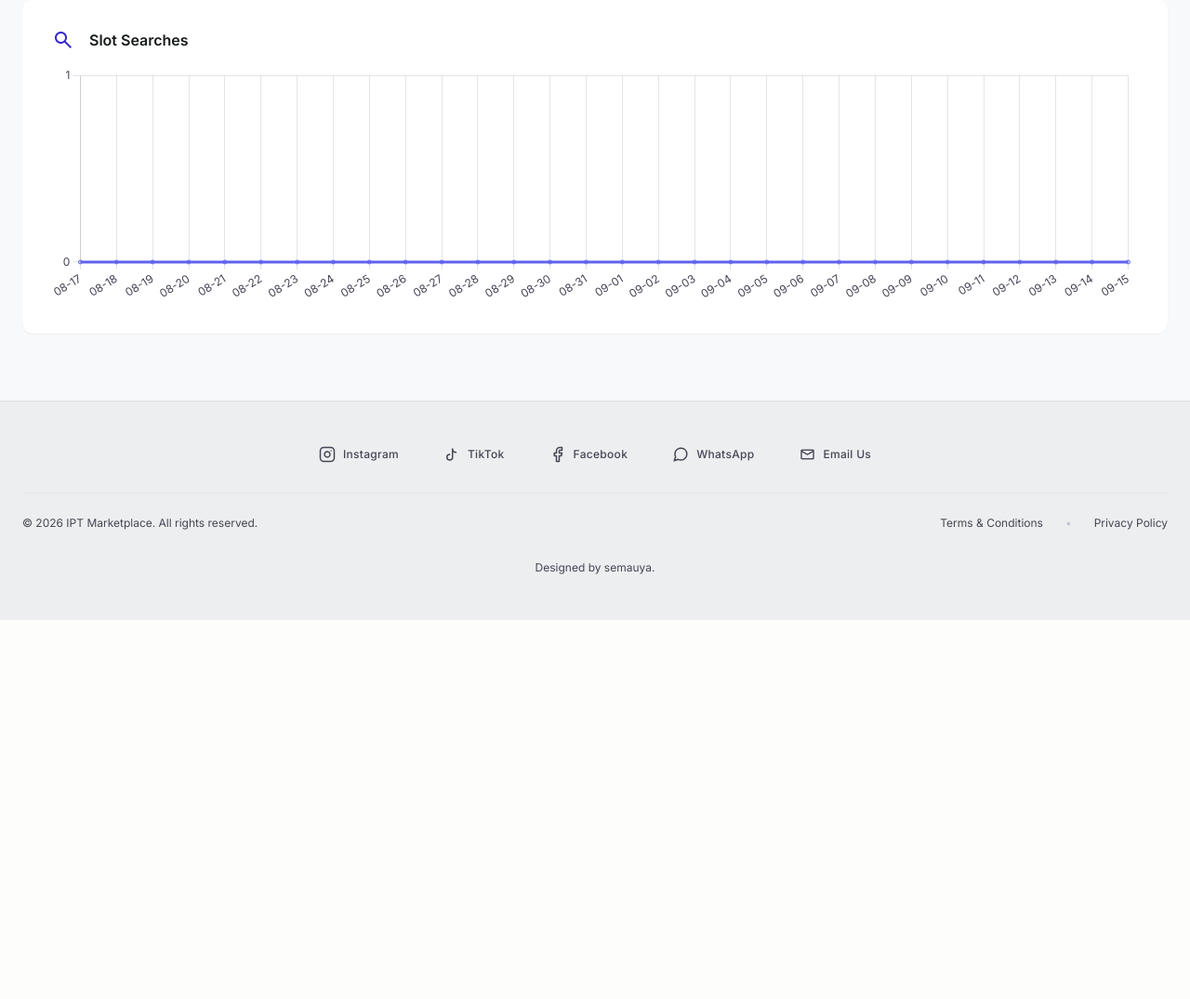
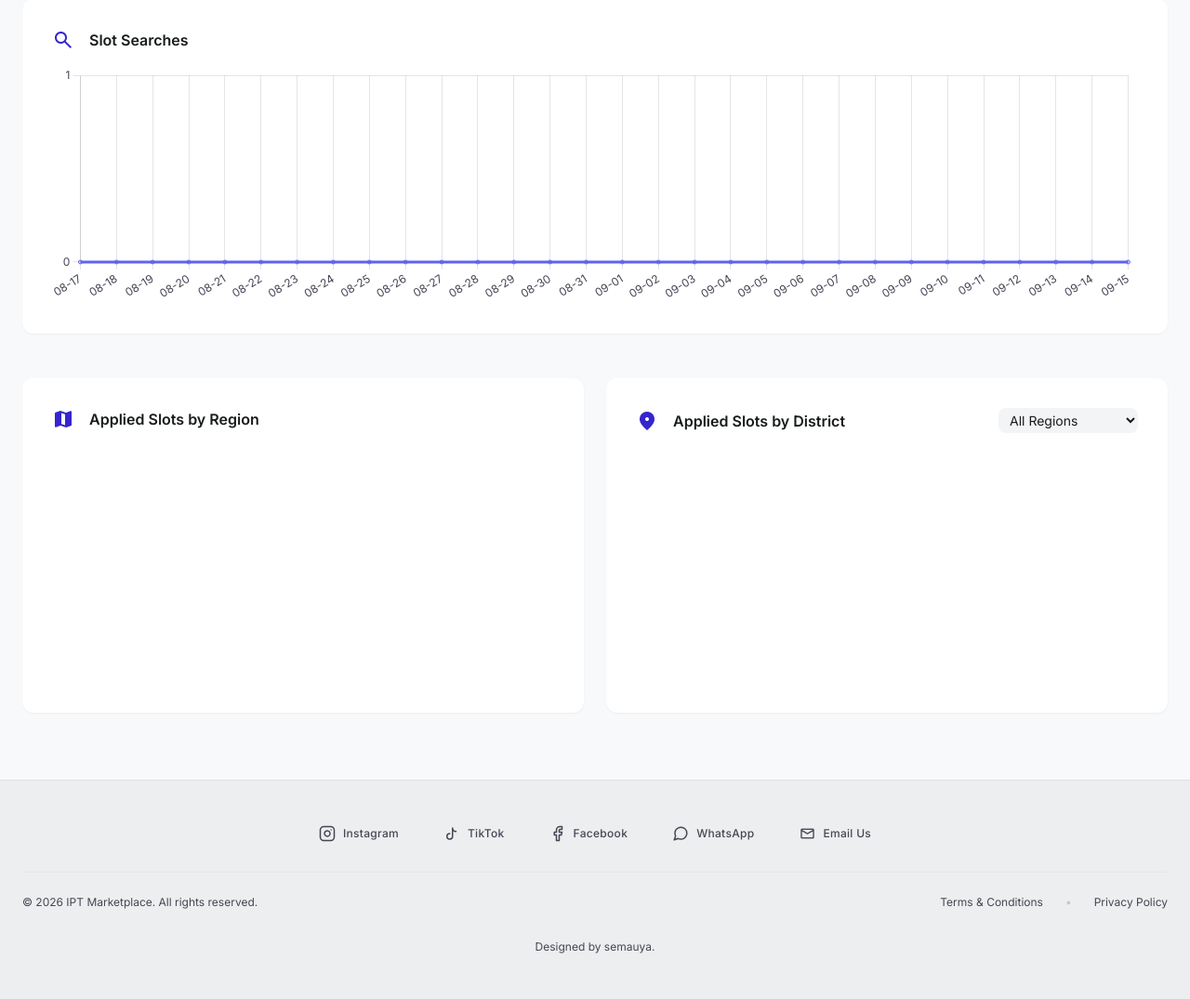
Before and after one commit to IM14725/IPT-placement-system, a Django app: page /platform/metrics/ in a window 1280 px wide. Shown: the part 1157-2232 px from the top of the page at 93% size. Before the commit the page ends 1824 px from the top, so only its background shows below. Run offline with Django 5.2, Linux system fonts and the light colour scheme; the visitor is signed in with stand-in values (Sample User, id 1); data comes from the database, SQL or seed files in the repository; data that the repository does not hold is empty; a map, chart or similar area stays blank; parts of the project's set-up code (start-up, migrations or seed data) failed here and were passed over; some libraries are stand-ins or nearby versions.

Commit message:
Add applied slots by region and district graphs

```diff
--- a/backend/apps/core/views.py
+++ b/backend/apps/core/views.py
@@ -264,7 +264,23 @@ def _compute_metrics():
     # Slot-search trend: Redis per-day counter (started now; 0 for earlier days).
     search_series = daily_series("searches", days=days)
 
+
+    # Applied slots by region and district
+    applied_by_region_raw = Application.objects.values('slot__district__region__id', 'slot__district__region__name').annotate(count=Count('id')).order_by('-count')
+    applied_by_region = [
+        {'id': str(r['slot__district__region__id']), 'name': r['slot__district__region__name'] or 'Unknown', 'count': r['count']}
+        for r in applied_by_region_raw
+    ]
+
+    applied_by_district_raw = Application.objects.values('slot__district__id', 'slot__district__name', 'slot__district__region__id').annotate(count=Count('id')).order_by('-count')
+    applied_by_district = [
+        {'id': str(r['slot__district__id']), 'name': r['slot__district__name'] or 'Unknown', 'region_id': str(r['slot__district__region__id']), 'count': r['count']}
+        for r in applied_by_district_raw
+    ]
+
     return {
+        "applied_by_region": applied_by_region,
+        "applied_by_district": applied_by_district,
         "users": User.objects.count(),
         "students": StudentProfile.objects.count(),
         "students_verified": StudentProfile.objects.filter(
--- a/backend/templates/core/metrics.html
+++ b/backend/templates/core/metrics.html
@@ -7,7 +7,9 @@
       <h1 class="font-display text-display text-on-surface tracking-tight">Platform Metrics</h1>
       <p class="font-body-md text-on-surface-variant">A live overview of marketplace activity.</p>
     </div>
+
   </section>
+
 
   <div class="grid grid-cols-2 md:grid-cols-4 gap-md">
     <div class="bg-surface-container-lowest rounded-xl p-lg shadow-sm">
@@ -108,12 +110,43 @@
         </div>
       </div>
     </div>
+
+    <div class="grid grid-cols-1 lg:grid-cols-2 gap-md mt-md">
+      <div class="bg-surface-container-lowest rounded-xl p-lg shadow-sm">
+        <div class="flex items-center gap-sm mb-sm">
+          <span class="material-symbols-outlined text-primary" style="font-variation-settings: 'FILL' 1;">map</span>
+          <h3 class="font-body-md font-semibold text-on-surface">Applied Slots by Region</h3>
+        </div>
+        <div class="relative h-64">
+          <canvas id="region-chart" aria-label="Applied slots by region" role="img"></canvas>
+        </div>
+      </div>
+
+      <div class="bg-surface-container-lowest rounded-xl p-lg shadow-sm flex flex-col">
+        <div class="flex items-center justify-between mb-sm gap-2">
+          <div class="flex items-center gap-sm shrink-0">
+            <span class="material-symbols-outlined text-primary" style="font-variation-settings: 'FILL' 1;">location_on</span>
+            <h3 class="font-body-md font-semibold text-on-surface">Applied Slots by District</h3>
+          </div>
+          <select id="district-region-filter" class="w-[150px] bg-surface-container-low rounded-lg px-2 py-1 text-sm outline-none">
+            <option value="">All Regions</option>
+          </select>
+        </div>
+        <div class="relative h-64 flex-1">
+          <canvas id="district-chart" aria-label="Applied slots by district" role="img"></canvas>
+        </div>
+      </div>
+    </div>
   </section>
+
 </div>
+
 
 {{ data.revenue_series|json_script:"revenue-data" }}
 {{ data.login_series|json_script:"login-data" }}
 {{ data.search_series|json_script:"search-data" }}
+{{ data.applied_by_region|json_script:"region-data" }}
+{{ data.applied_by_district|json_script:"district-data" }}
 {% endblock %}
 
 {% block scripts %}
@@ -137,7 +170,75 @@
 
     var revenue = readSeries("revenue-data");
     var login = readSeries("login-data");
+
     var search = readSeries("search-data");
+    var appliedRegion = readSeries("region-data");
+    var appliedDistrict = readSeries("district-data");
+
+    if (appliedRegion.length) {
+      new Chart(document.getElementById("region-chart"), {
+        type: "bar",
+        data: {
+          labels: appliedRegion.map(function(item) { return item.name; }),
+          datasets: [{
+            label: "Applied Slots",
+            data: appliedRegion.map(function(item) { return item.count; }),
+            backgroundColor: "rgba(53, 37, 205, 0.75)",
+            hoverBackgroundColor: "#3525cd",
+            borderRadius: 4
+          }]
+        },
+        options: {
+          responsive: true, maintainAspectRatio: false,
+          plugins: { legend: { display: false } },
+          scales: { y: { beginAtZero: true, ticks: { precision: 0 } } }
+        }
+      });
+    }
+
+    if (appliedDistrict.length) {
+      var districtChartEl = document.getElementById("district-chart");
+      var districtFilter = document.getElementById("district-region-filter");
+
+      // Populate filter
+      appliedRegion.forEach(function(r) {
+        var opt = document.createElement("option");
+        opt.value = r.id;
+        opt.textContent = r.name;
+        districtFilter.appendChild(opt);
+      });
+
+      var distChart = new Chart(districtChartEl, {
+        type: "bar",
+        data: {
+          labels: appliedDistrict.map(function(item) { return item.name; }),
+          datasets: [{
+            label: "Applied Slots",
+            data: appliedDistrict.map(function(item) { return item.count; }),
+            backgroundColor: "rgba(96, 99, 238, 0.75)",
+            hoverBackgroundColor: "#6063ee",
+            borderRadius: 4
+          }]
+        },
+        options: {
+          responsive: true, maintainAspectRatio: false,
+          plugins: { legend: { display: false } },
+          scales: { y: { beginAtZero: true, ticks: { precision: 0 } } }
+        }
+      });
+
+      districtFilter.addEventListener("change", function() {
+        var regionId = this.value;
+        var filteredData = appliedDistrict.filter(function(d) {
+          return !regionId || d.region_id === regionId;
+        });
+
+        distChart.data.labels = filteredData.map(function(item) { return item.name; });
+        distChart.data.datasets[0].data = filteredData.map(function(item) { return item.count; });
+        distChart.update();
+      });
+    }
+
 
     if (revenue.length) {
       new Chart(document.getElementById("revenue-chart"), {
```
